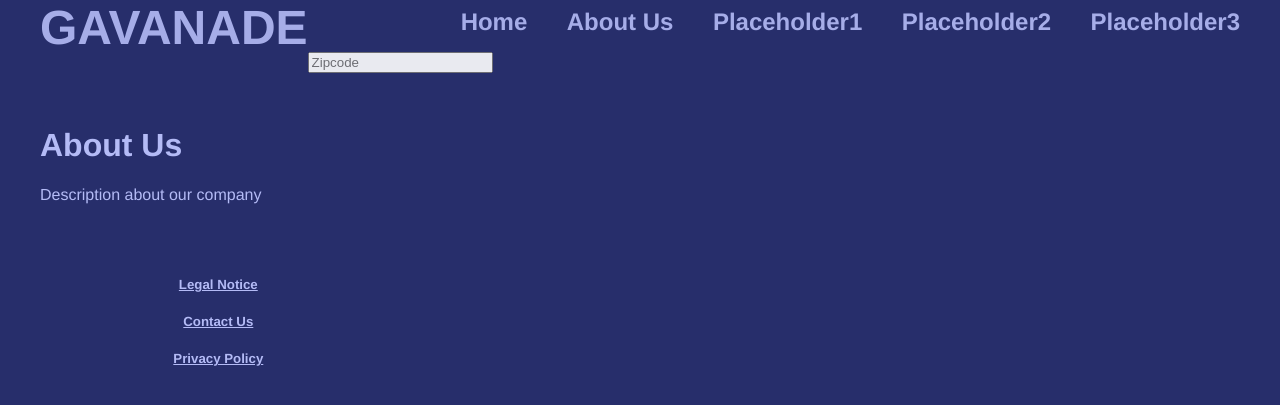
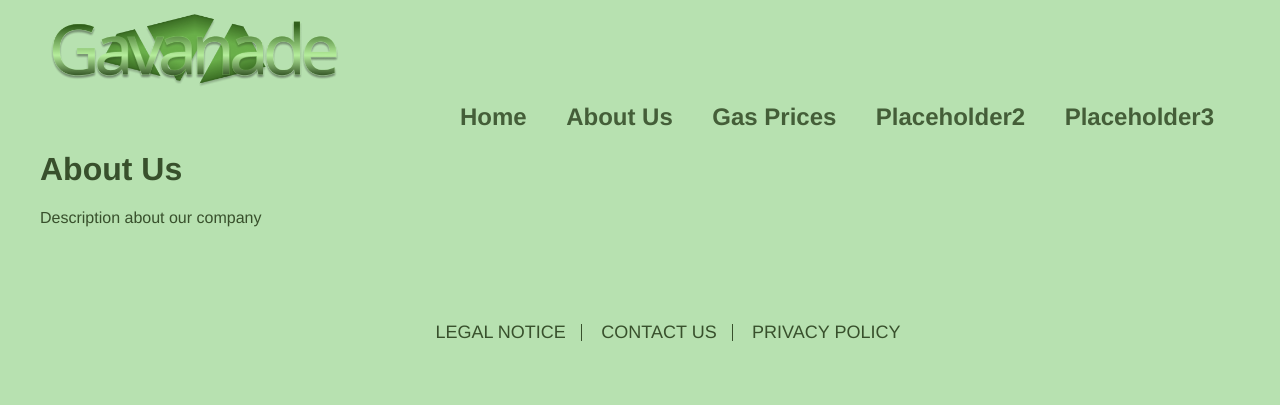
Before and after one commit to sumyisl1/Gavanade, a Flask app: page /about in a window 1280 px wide. Shown: the top 405 px of the page. Run offline with Flask 2, Linux system fonts and the light colour scheme.

Commit message:
Changed color scheme and added feature

```diff
--- a/app.py
+++ b/app.py
@@ -37,6 +37,9 @@ def contact():
 def privacypolicy():
     return render_template("privacypolicy.html")
 
+@app.route("/gasprices")
+def gasprices():
+    return render_template("gasprices.html")
 
 @app.route("/search", methods=("POST",))
 def search():
--- a/static/css/main.css
+++ b/static/css/main.css
@@ -1,43 +1,39 @@
 body {
-    margin: 0;
     padding: 0;
     font-family: "Quicksand", Helvetica, Arial, sans-serif;
-    background-color: #272E6B;
-    color: #B4BBF6;
+    background-color: #B7E1B0;
+    color: #38502C;
   }
+
+  a:link, a:visited, a:hover, a:active {
+    text-decoration: none;
+  }
+
   /*
    * Formatting the header area
    */
   header {
     height: 80px;
-    width: 100%;
     opacity: .9;
     margin-bottom: 10px;
-    color: #B4BBF6;
+    position: relative;
+    display: inline;
   }
 
   header a.visited {
-    color: #B4BBF6;
+    color: #38502C;
   }
 
   header a {
-    color: #B4BBF6;
+    color: #38502C;
     font-size: 1.5em;
-    margin-right: 0;
   }
 
-  header h1.logo {
-    margin-top: 0;
-    margin-left: 0;
-    font-size: 3em;
-    color: #B4BBF6;
-    text-transform: uppercase;
-    float: left;
+  header img {
+    position: relative;
+    width: 35%;
   }
-  header h1.logo:hover {
-    color: #B4BBF6;
-    text-decoration: none;
-  }
+
   /*
    * Centering the body content
    */
@@ -45,12 +41,16 @@ body {
     width: 1200px;
     margin: 0 auto;
   }
+
   div.home {
-    padding: 10px 0 30px 0;
-    /* background-color: #E6E6FA; */
+    padding: 100px 0 300px 0;
+    color: #B7E1B0;
+    background-image: url('../mining-for-fuel.jpeg') !important;
+    background-position: center !important;
+    background-repeat: no-repeat !important;
+    background-size: cover !important;
     -webkit-border-radius: 6px;
-       -moz-border-radius: 6px;
-            border-radius: 6px;
+    -moz-border-radius: 6px;
   }
   div.about {
     padding: 10px 0 30px 0;
@@ -72,9 +72,14 @@ body {
     text-align: center;
     letter-spacing: -1px;
   }
+
+   /*
+   * Navigation
+   */
   .menu {
+    width: 65%;
     float: right;
-    margin-top: 8px;
+    margin-top: 0;
   }
   .menu li {
     display: inline;
@@ -86,18 +91,31 @@ body {
     text-decoration: none;
   }
 
+   /*
+   * Footer content
+   */
   footer {
-    color: #B4BBF6;
     text-align: center;
-    margin-bottom: 10px;
-    float: left;
-    width: 33.33%;
-    padding: 5px;
+    bottom: 0;
   }
 
-  footer a {
-    color: #B4BBF6;
+  footer ul li a, a:visited {
+    color: #38502C;
+    text-transform: uppercase;
+    font-size: 18px;
   }
-  footer a:visited {
-    color: #B4BBF6;
+
+  footer ul li {
+    list-style:none;
+    display:inline;
+    border-right: 1px solid #38502C;
+    padding: 0 15px;
   }
+
+  div.row {
+    display:block;
+    position:fixed;
+    line-height: 2;
+    margin: 25px auto;
+    width: 100%;
+  }
--- a/templates/layout.html
+++ b/templates/layout.html
@@ -9,21 +9,16 @@
   <body>
     <header>
       <div class="container">
-      <h1 class="logo">Gavanade</h1>
-      <strong>
-        <nav>
+        <img src="static/Gavanade-Logo.png" alt="Gavanade Logo" class="logo" style="width:300px"/>
+        <strong><nav>
           <ul class="menu">
             <li><a href="{{ url_for('home') }}">Home</a></li>
             <li><a href="{{ url_for('about') }}">About Us</a></li>
-            <li><a href="{{ url_for('placeholder') }}">Placeholder1</a></li>
+            <li><a href="{{ url_for('gasprices') }}">Gas Prices</a></li>
             <li><a href="{{ url_for('placeholder') }}">Placeholder2</a></li>
             <li><a href="{{ url_for('placeholder') }}">Placeholder3</a></li>
           </ul>
-          <form action="{{url_for('search')}}" method="post">
-            <input type="text" id="zipcode" name="zipcode" placeholder="Zipcode">
-          </form>
-        </nav>
-      </strong>
+        </nav></strong>
       </div>
     </header>
 
@@ -39,10 +34,14 @@
     {% endblock %}
   </div>
 </body>
-<footer class="footer">
-  <h5><a href="{{ url_for('legal') }}">Legal Notice</h5>
-  <h5><a href="{{ url_for('contact') }}">Contact Us</h5>
-  <h5><a href="{{ url_for('privacypolicy') }}">Privacy Policy</h5>
+<footer>
+  <div class="row">
+  <ul>
+    <li><a target="_blank" href="{{ url_for('legal') }}" title="Legal Notice">Legal Notice</li>
+    <li><a target="_blank" href="{{ url_for('contact') }}" title="Contact">Contact Us</li>
+    <li style="border-right: none;"><a target="_blank" href="{{ url_for('privacypolicy') }}" title="Privacy Policy">Privacy Policy</li>
+  </ul>
+</div>
 </footer>
 
 </html>
```
Also changed, not shown: templates/gasprices.html (added, +10 -0 lines), static/Gavanade-Logo.png (added), static/Gavanade-Logo.svg (added), static/test-logo.svg (added), 1 other file. Lines whose indentation alone changed are shown as unchanged.
